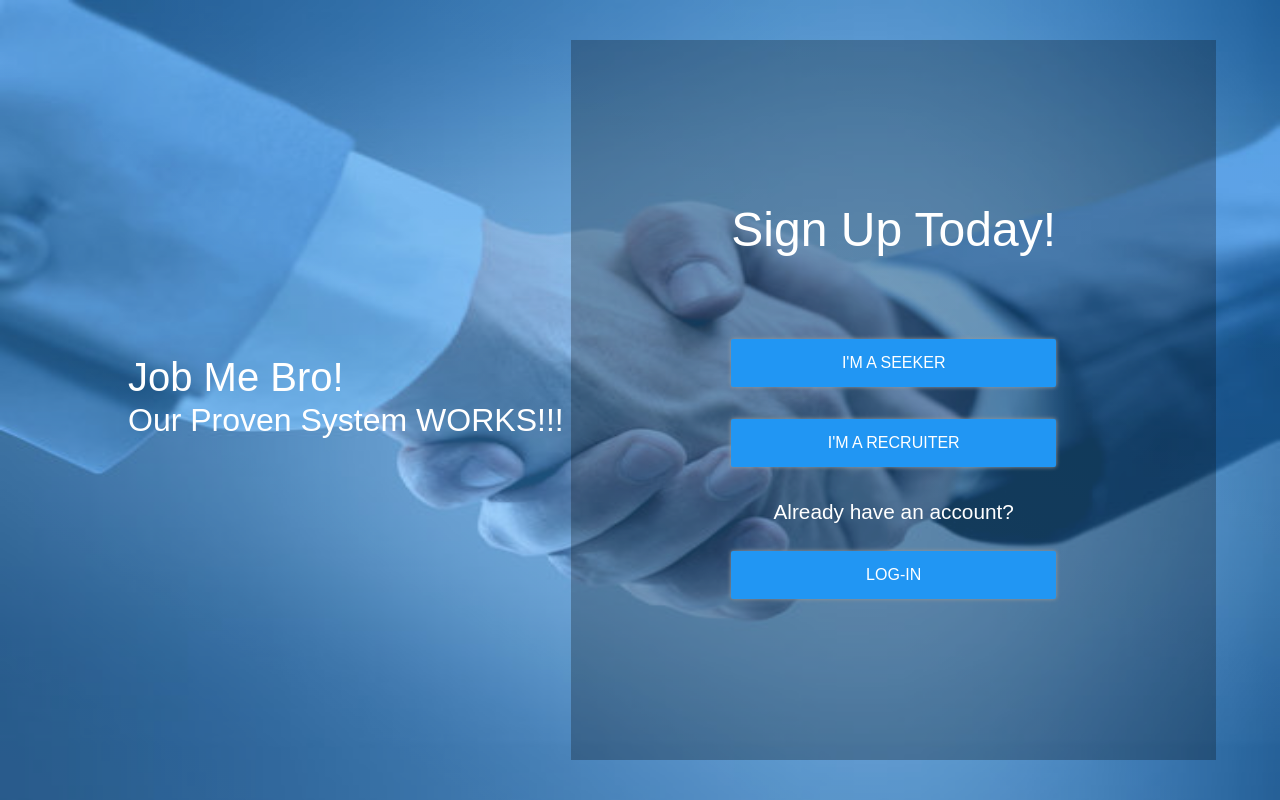
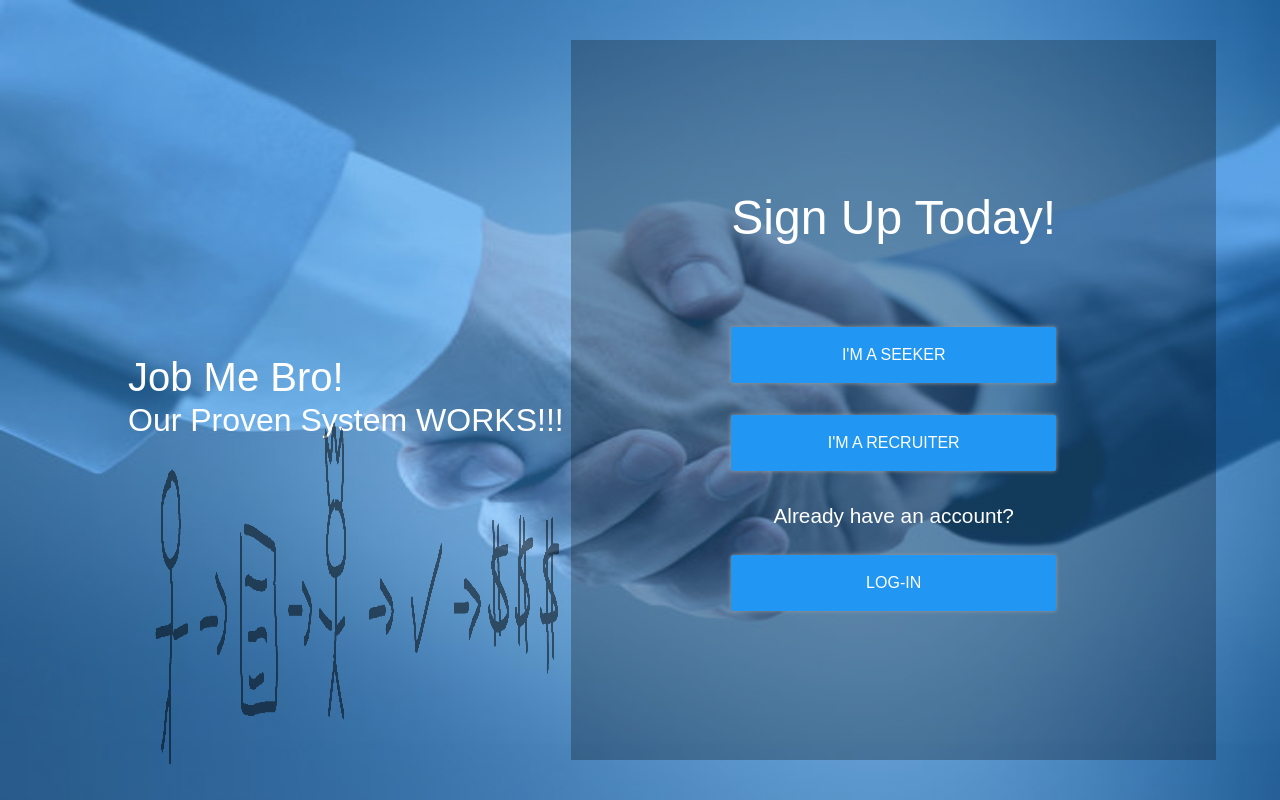
Before and after one commit to BloomTech-Labs/CS8-jobme, a React (Create React App) app in the folder client/: page / in a window 1280 px wide. Built offline with nearby package versions, Linux system fonts and the light colour scheme.

Commit message:
adjusted some styling

```diff
--- a/client/src/containers/Landingpage.js
+++ b/client/src/containers/Landingpage.js
@@ -8,7 +8,7 @@ import './tempcss/landing.css'
 const LandingPage = () => {
   return (
     <div class="bkg_img">
-      <img src={img} />
+      <img src={img} class="img1"/>
       <div class="bro_bigtext">
         <h1> Job Me Bro! </h1>
         <h4> Our Proven System WORKS!!! </h4>
--- a/client/src/containers/tempcss/landing.css
+++ b/client/src/containers/tempcss/landing.css
@@ -1,6 +1,6 @@
 /* reset */
 
-h1 {
+.bkg_img h1 {
   margin: 0;
 }
 
@@ -72,7 +72,7 @@ h1 {
 }
 
 /* Sign-up Buttons Extra */
-button {
+.bro_signup button {
   margin-top: 2rem;
   padding: 1rem;
 }
@@ -90,7 +90,7 @@ button {
   margin-bottom: -0.5rem;
 }
 
-img {
+.bkg_img img {
   position: absolute;
   z-index: 0;
   opacity: 0.5;
```
